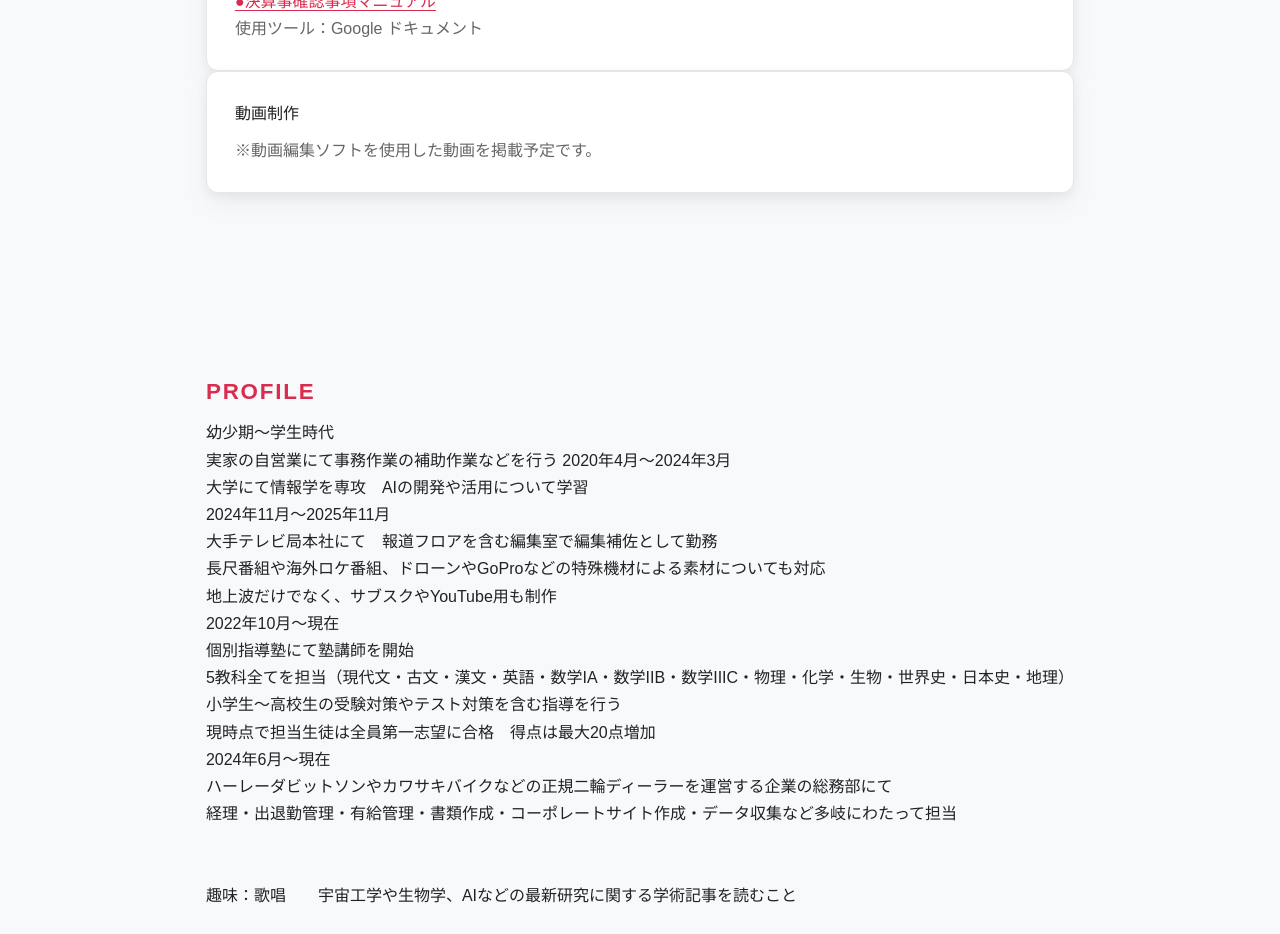
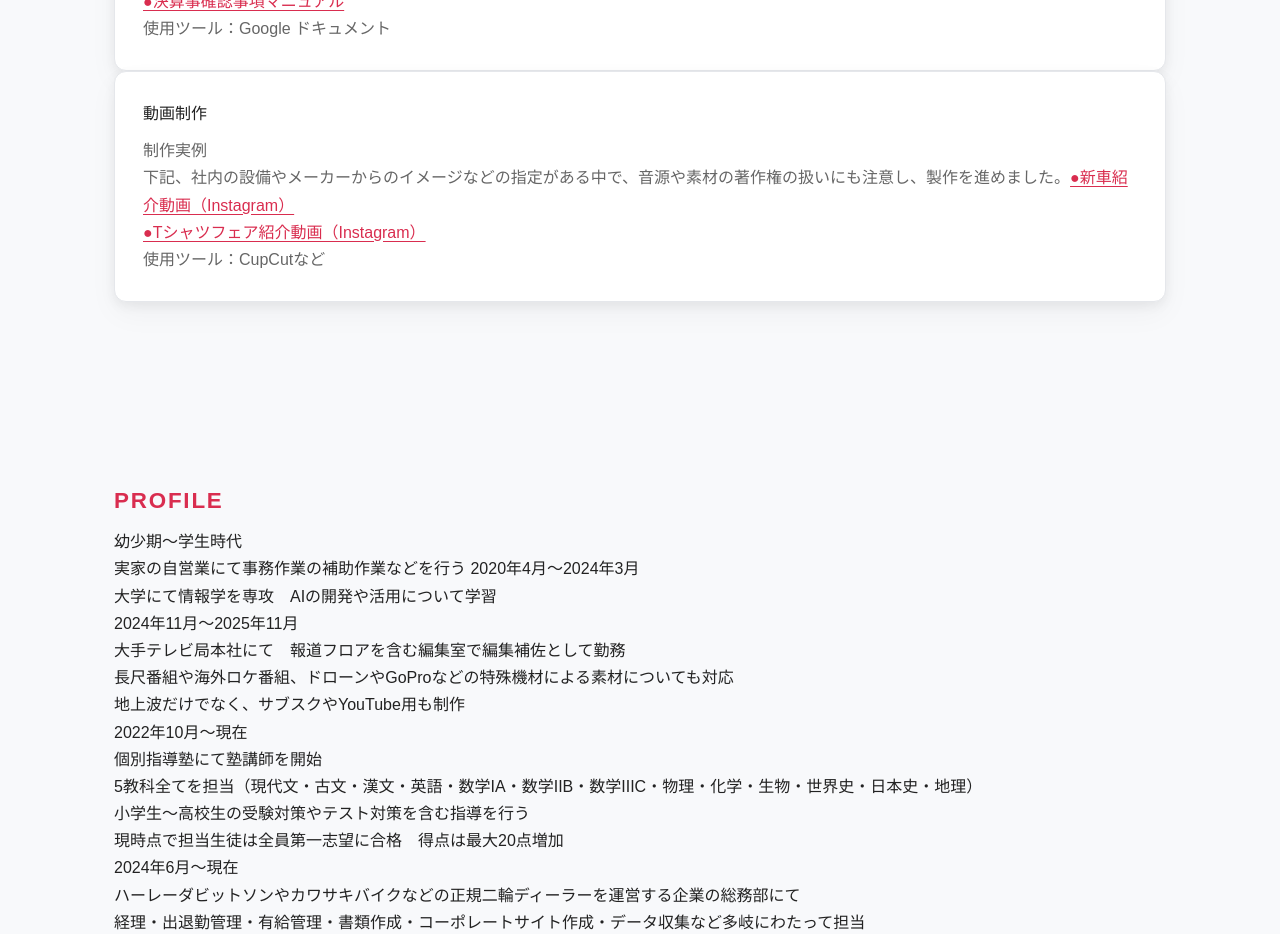
Before and after one commit to an-web-create/portfolio-site, a Next.js app: page / in a window 1280 px wide. Shown: the part 3060-3994 px from the top of the page. Built offline with nearby package versions, Linux system fonts and the light colour scheme.

Commit message:
サイトを更新

```diff
--- a/app/page.tsx
+++ b/app/page.tsx
@@ -142,7 +142,28 @@ export default function Home() {
           <div className="work-card">
             <h3>動画制作</h3>
             <p>
-              ※動画編集ソフトを使用した動画を掲載予定です。
+              制作実例<br />
+              下記、社内の設備やメーカーからのイメージなどの指定がある中で、音源や素材の著作権の扱いにも注意し、製作を進めました。
+              <a
+               href="https://www.instagram.com/reel/DQauKgwiNCd/?utm_source=ig_web_copy_link&psln=MzRlODBiNWFlZA==&srtk=MzRlODBiNWFlZA=="
+               target="_blank"
+               rel="noopener noreferrer"
+               className="text-link"
+               >
+              ●新車紹介動画（Instagram）
+               </a><br />
+               <a
+               href="https://www.instagram.com/reel/DMWp8orhHPH/?utm_source=ig_web_copy_link&psln=MzRlODBiNWFlZA==&srtk=MzRlODBiNWFlZA=="
+               target="_blank"
+               rel="noopener noreferrer"
+               className="text-link"
+               >
+              ●Tシャツフェア紹介動画（Instagram）
+               </a><br />
+               使用ツール：CupCutなど<br />
+
+
+
             </p>
           </div>
         </div>
```
